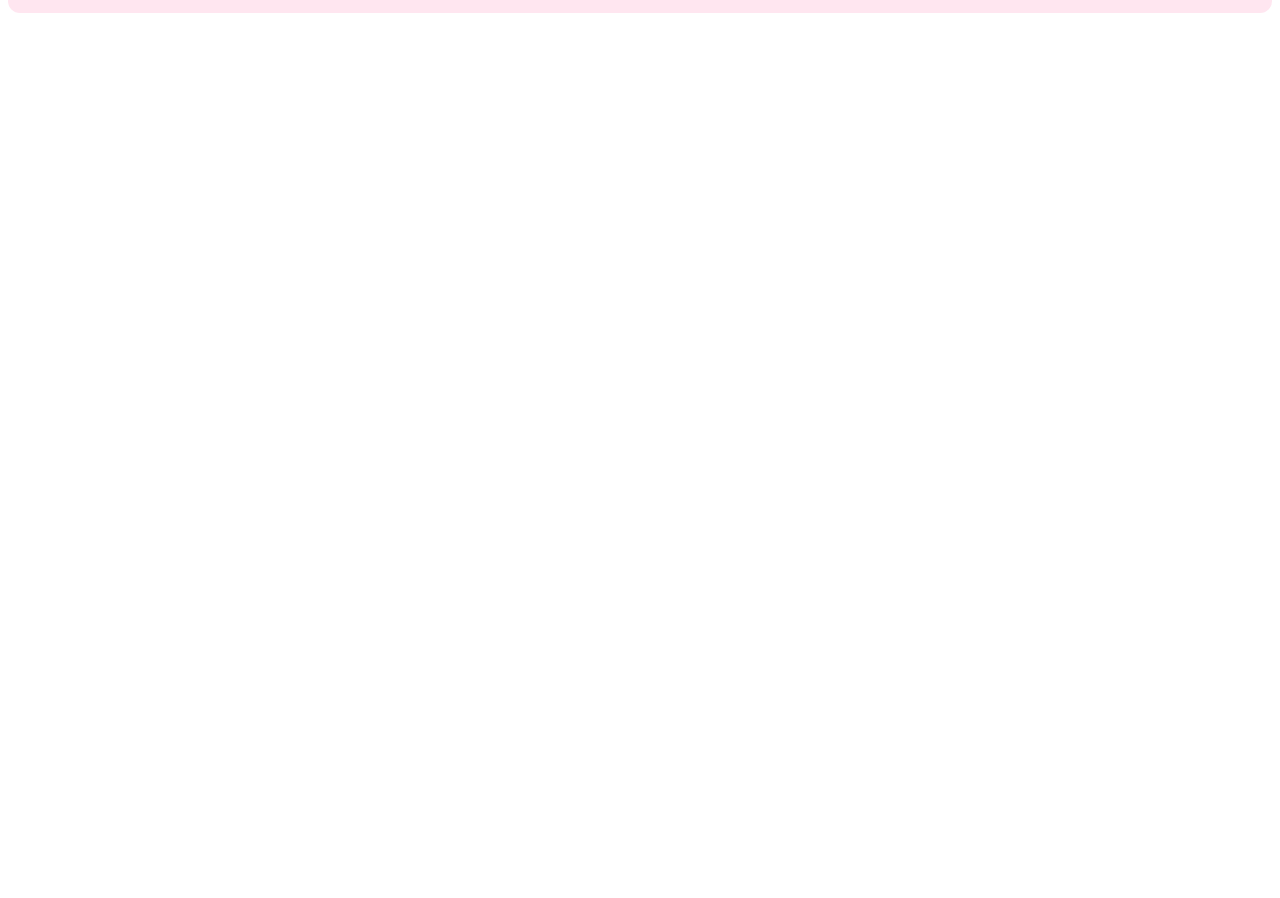
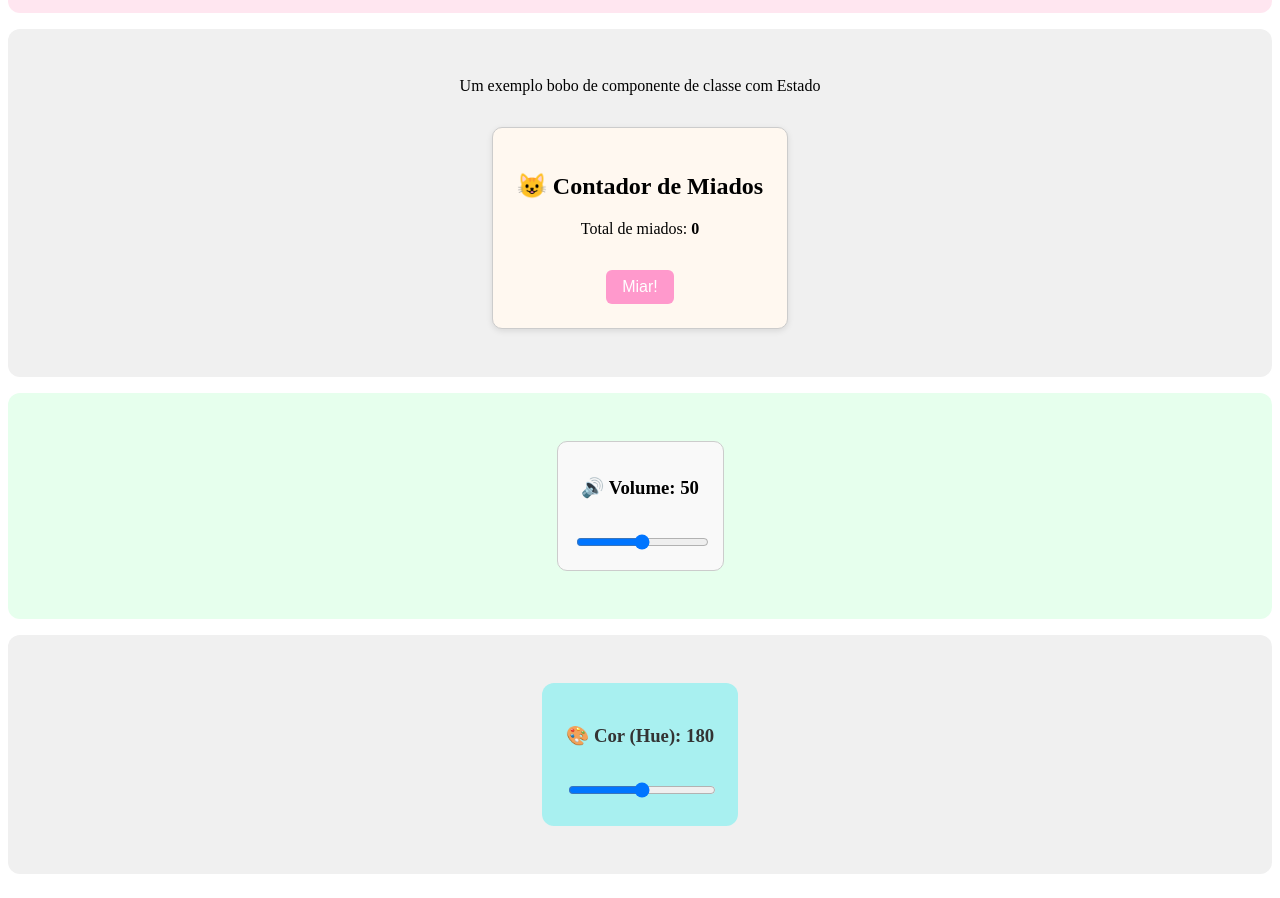
Before and after one commit to felipe-lima-flooxai/react-mod28-29-legado, a React (Vite) app: page / in a window 1280 px wide. Shown: the part 680-1578 px from the top of the page. Before the commit the page ends 800 px from the top, so only its background shows below. Built offline with nearby package versions, Linux system fonts and the light colour scheme.

Commit message:
feat: dois Sliders - cor e volume

```diff
--- a/src/App.jsx
+++ b/src/App.jsx
@@ -7,6 +7,9 @@ import RandomNumbers from './components/RandomNumber.jsx'
 import { Board, Piece } from './components/Tabuleiro.jsx'
 import Pedido from './components/FilhoComProps.jsx'
 import ColorCard from './components/ColorCard.jsx'
+import ContadorDeMiados from './components/ContadorMiados.jsx'
+import VolumeSlider from './components/SliderVolume.jsx'
+import ColorSlider from './components/ColorSlider.jsx'
 
 function App() {
 
@@ -36,7 +39,16 @@ function App() {
         <ColorCard cor={"rosa"}>
           <Pedido></Pedido>
         </ColorCard>
-
+        <ColorCard>
+          <p>Um exemplo bobo de componente de classe com Estado</p>
+          <ContadorDeMiados></ContadorDeMiados>
+        </ColorCard>
+        <ColorCard cor={"verde"}>
+          <VolumeSlider></VolumeSlider>
+        </ColorCard>
+        <ColorCard cor={"Azul"}>
+          <ColorSlider></ColorSlider>
+        </ColorCard>
       </div>
 
 
--- /dev/null
+++ b/src/components/ColorSlider.jsx
@@ -0,0 +1,39 @@
+import React, { useState } from 'react';
+
+function ColorSlider() {
+  const [hue, setHue] = useState(180);
+
+  const backgroundColor = `hsl(${hue}, 70%, 80%)`;
+
+  return (
+    <div style={{ ...styles.card, backgroundColor }}>
+      <h3>🎨 Cor (Hue): {hue}</h3>
+      <input
+        type="range"
+        min="0"
+        max="360"
+        value={hue}
+        onChange={(e) => setHue(Number(e.target.value))}
+        style={styles.slider}
+      />
+    </div>
+  );
+}
+
+const styles = {
+  card: {
+    padding: '1.5rem',
+    borderRadius: '12px',
+    maxWidth: '300px',
+    margin: '1rem auto',
+    textAlign: 'center',
+    color: '#333',
+    transition: 'background-color 0.3s ease',
+  },
+  slider: {
+    width: '100%',
+    marginTop: '1rem',
+  },
+};
+
+export default ColorSlider;
--- /dev/null
+++ b/src/components/ContadorMiados.jsx
@@ -0,0 +1,51 @@
+import React, { Component } from 'react';
+
+class ContadorDeMiados extends Component {
+  constructor(props) {
+    super(props);
+    this.state = {
+      miados: 0
+    };
+  }
+
+  miar = () => {
+    this.setState((prevState) => ({
+      miados: prevState.miados + 1
+    }));
+  };
+
+  render() {
+    return (
+      <div style={styles.card}>
+        <h2>😺 Contador de Miados</h2>
+        <p>Total de miados: <strong>{this.state.miados}</strong></p>
+        <button onClick={this.miar} style={styles.button}>Miar!</button>
+      </div>
+    );
+  }
+}
+
+const styles = {
+  card: {
+    padding: '1.5rem',
+    border: '1px solid #ccc',
+    borderRadius: '10px',
+    maxWidth: '300px',
+    margin: '1rem auto',
+    backgroundColor: '#fff8f0',
+    textAlign: 'center',
+    boxShadow: '0 2px 6px rgba(0,0,0,0.1)'
+  },
+  button: {
+    marginTop: '1rem',
+    padding: '0.5rem 1rem',
+    fontSize: '16px',
+    backgroundColor: '#ff99cc',
+    color: '#fff',
+    border: 'none',
+    borderRadius: '6px',
+    cursor: 'pointer'
+  }
+};
+
+export default ContadorDeMiados;
--- /dev/null
+++ b/src/components/SliderVolume.jsx
@@ -0,0 +1,37 @@
+import React, { useState } from 'react';
+
+function VolumeSlider() {
+  const [volume, setVolume] = useState(50);
+
+  return (
+    <div style={styles.card}>
+      <h3>🔊 Volume: {volume}</h3>
+      <input
+        type="range"
+        min="0"
+        max="100"
+        value={volume}
+        onChange={(e) => setVolume(Number(e.target.value))}
+        style={styles.slider}
+      />
+    </div>
+  );
+}
+
+const styles = {
+  card: {
+    padding: '1rem',
+    border: '1px solid #ccc',
+    borderRadius: '10px',
+    maxWidth: '300px',
+    margin: '1rem auto',
+    textAlign: 'center',
+    background: '#f9f9f9',
+  },
+  slider: {
+    width: '100%',
+    marginTop: '1rem',
+  },
+};
+
+export default VolumeSlider;
```
